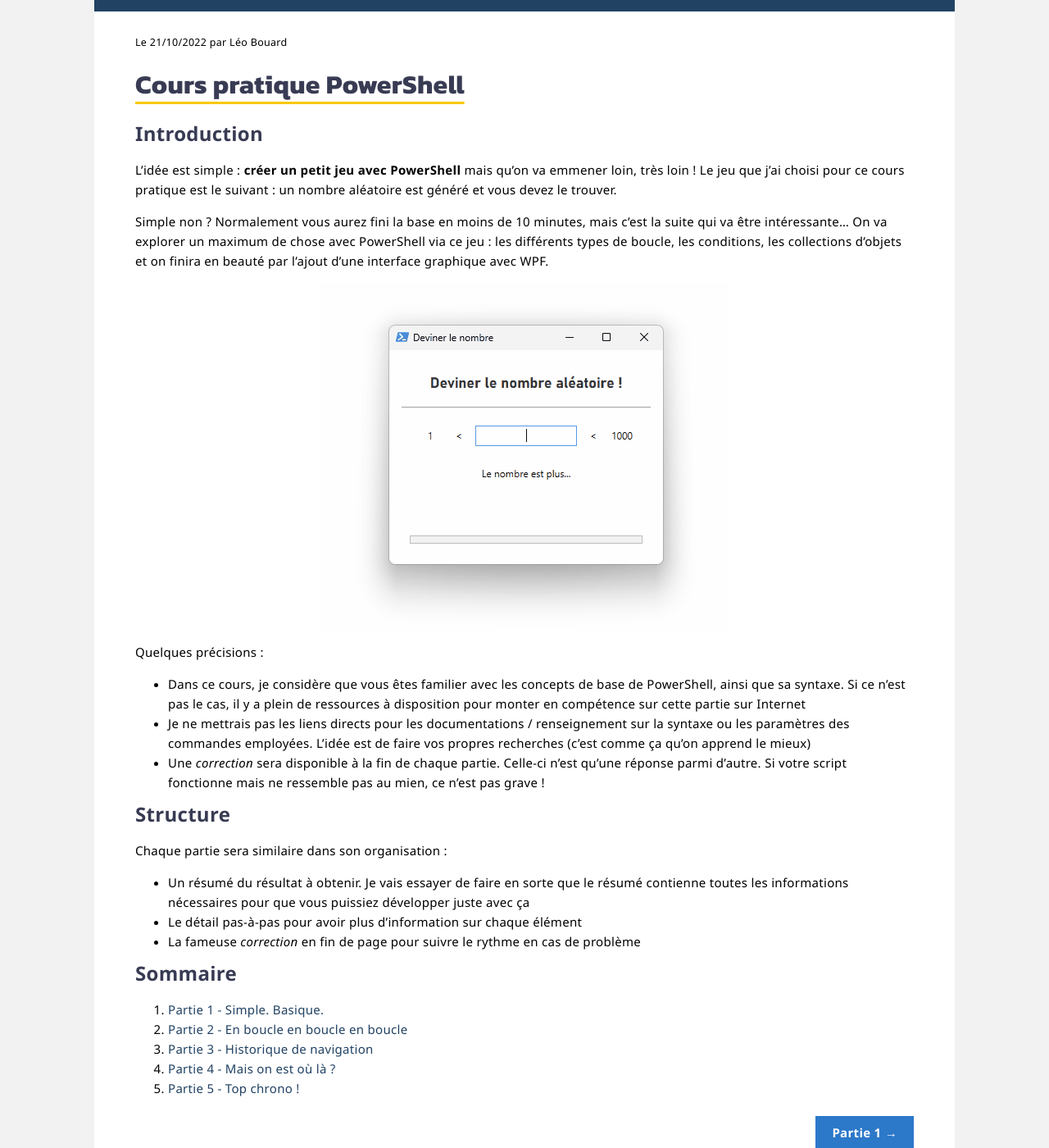
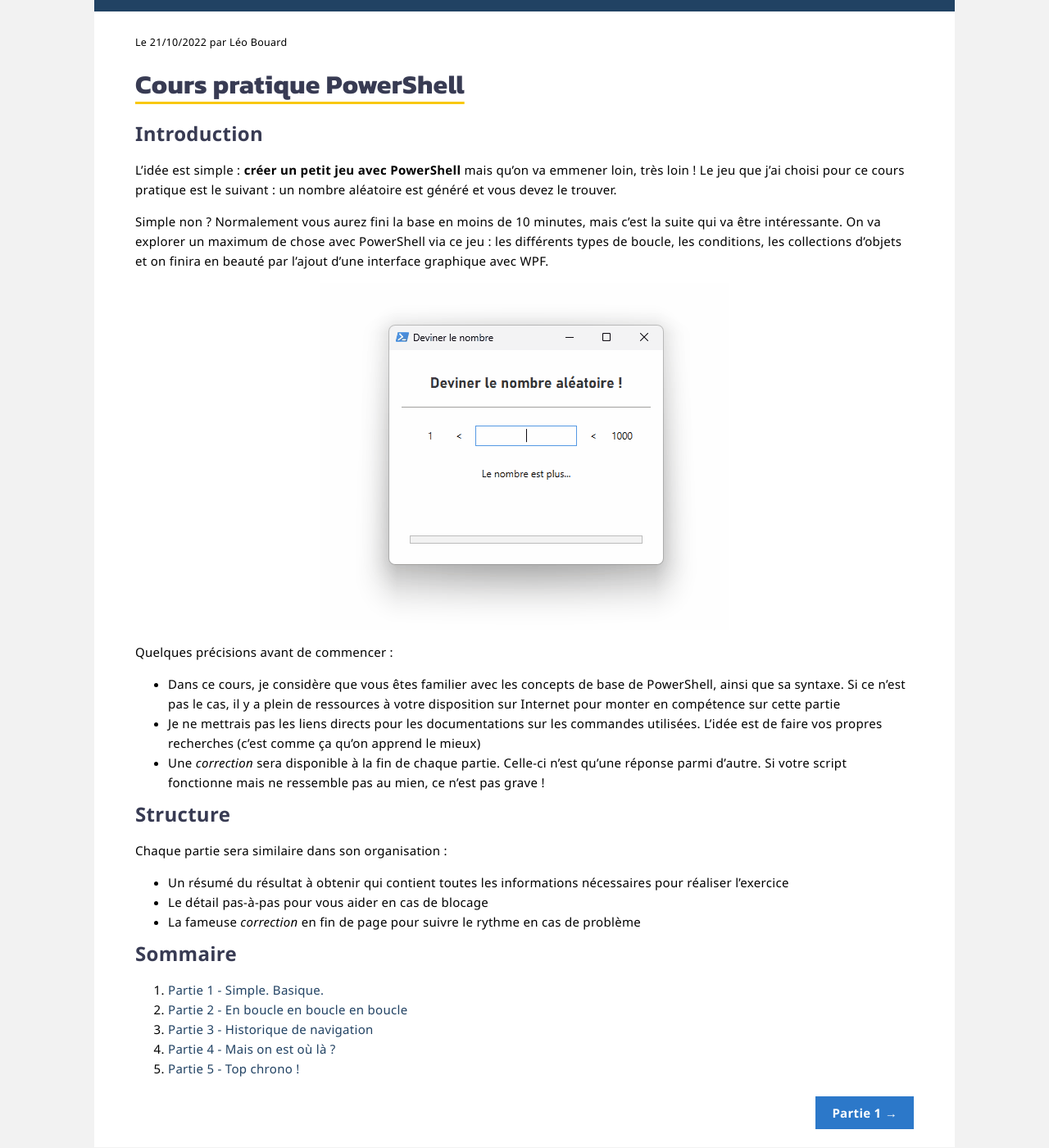
Before and after one commit to leobouard/leobouard.github.io, a Jekyll site: the page built from _posts/2022-10-21-cours-pratique-posh-0.md, in a window 1280 px wide and 1400 px high, scrolled down 247 px. Shown: the whole window at 82% size. Built offline with Jekyll 4.4.1, drawn with Linux system fonts in a browser that asks for light colours.

Commit message:
Mise à jour du cours

```diff
--- a/_posts/2022-10-21-cours-pratique-posh-0.md
+++ b/_posts/2022-10-21-cours-pratique-posh-0.md
@@ -11,22 +11,22 @@
 
 L'idée est simple : **créer un petit jeu avec PowerShell** mais qu'on va emmener loin, très loin ! Le jeu que j'ai choisi pour ce cours pratique est le suivant : un nombre aléatoire est généré et vous devez le trouver.
 
-Simple non ? Normalement vous aurez fini la base en moins de 10 minutes, mais c'est la suite qui va être intéressante... On va explorer un maximum de chose avec PowerShell via ce jeu : les différents types de boucle, les conditions, les collections d'objets et on finira en beauté par l'ajout d'une interface graphique avec WPF.
+Simple non ? Normalement vous aurez fini la base en moins de 10 minutes, mais c'est la suite qui va être intéressante. On va explorer un maximum de chose avec PowerShell via ce jeu : les différents types de boucle, les conditions, les collections d'objets et on finira en beauté par l'ajout d'une interface graphique avec WPF.
 
 ![Interface graphique finale en WPF](/assets/images/final-results.gif)
 
-Quelques précisions :
+Quelques précisions avant de commencer :
 
-- Dans ce cours, je considère que vous êtes familier avec les concepts de base de PowerShell, ainsi que sa syntaxe. Si ce n'est pas le cas, il y a plein de ressources à disposition pour monter en compétence sur cette partie sur Internet
-- Je ne mettrais pas les liens directs pour les documentations / renseignement sur la syntaxe ou les paramètres des commandes employées. L'idée est de faire vos propres recherches (c'est comme ça qu'on apprend le mieux)
+- Dans ce cours, je considère que vous êtes familier avec les concepts de base de PowerShell, ainsi que sa syntaxe. Si ce n'est pas le cas, il y a plein de ressources à votre disposition sur Internet pour monter en compétence sur cette partie
+- Je ne mettrais pas les liens directs pour les documentations sur les commandes utilisées. L'idée est de faire vos propres recherches (c'est comme ça qu'on apprend le mieux)
 - Une *correction* sera disponible à la fin de chaque partie. Celle-ci n'est qu'une réponse parmi d'autre. Si votre script fonctionne mais ne ressemble pas au mien, ce n'est pas grave !
 
 ## Structure
 
 Chaque partie sera similaire dans son organisation :
 
-- Un résumé du résultat à obtenir. Je vais essayer de faire en sorte que le résumé contienne toutes les informations nécessaires pour que vous puissiez développer juste avec ça
-- Le détail pas-à-pas pour avoir plus d'information sur chaque élément
+- Un résumé du résultat à obtenir qui contient toutes les informations nécessaires pour réaliser l'exercice
+- Le détail pas-à-pas pour vous aider en cas de blocage
 - La fameuse *correction* en fin de page pour suivre le rythme en cas de problème
 
 ## Sommaire
```
Also changed, not shown: _posts/2022-10-21-cours-pratique-posh-1.md (+35 -17 lines).
